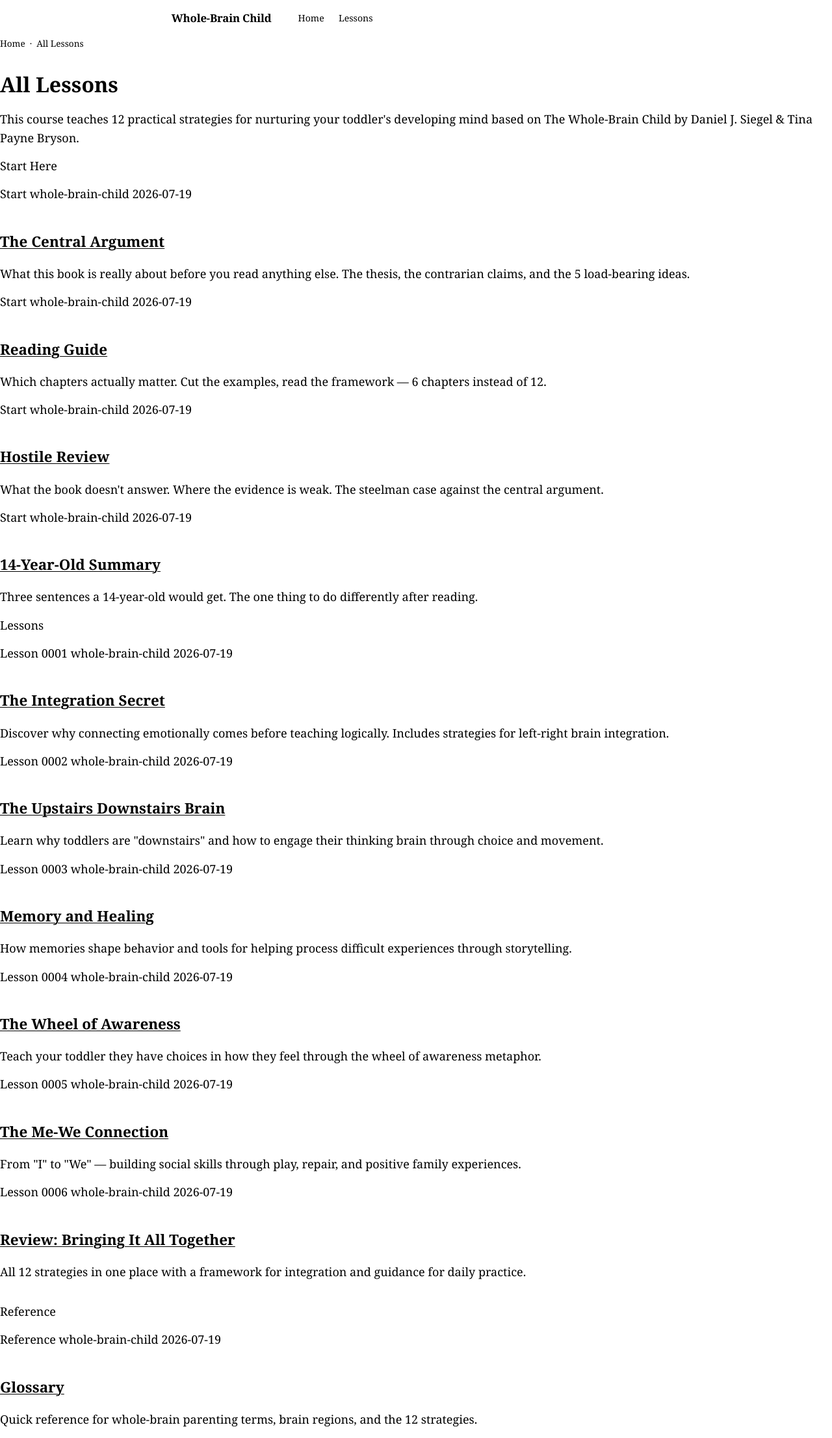
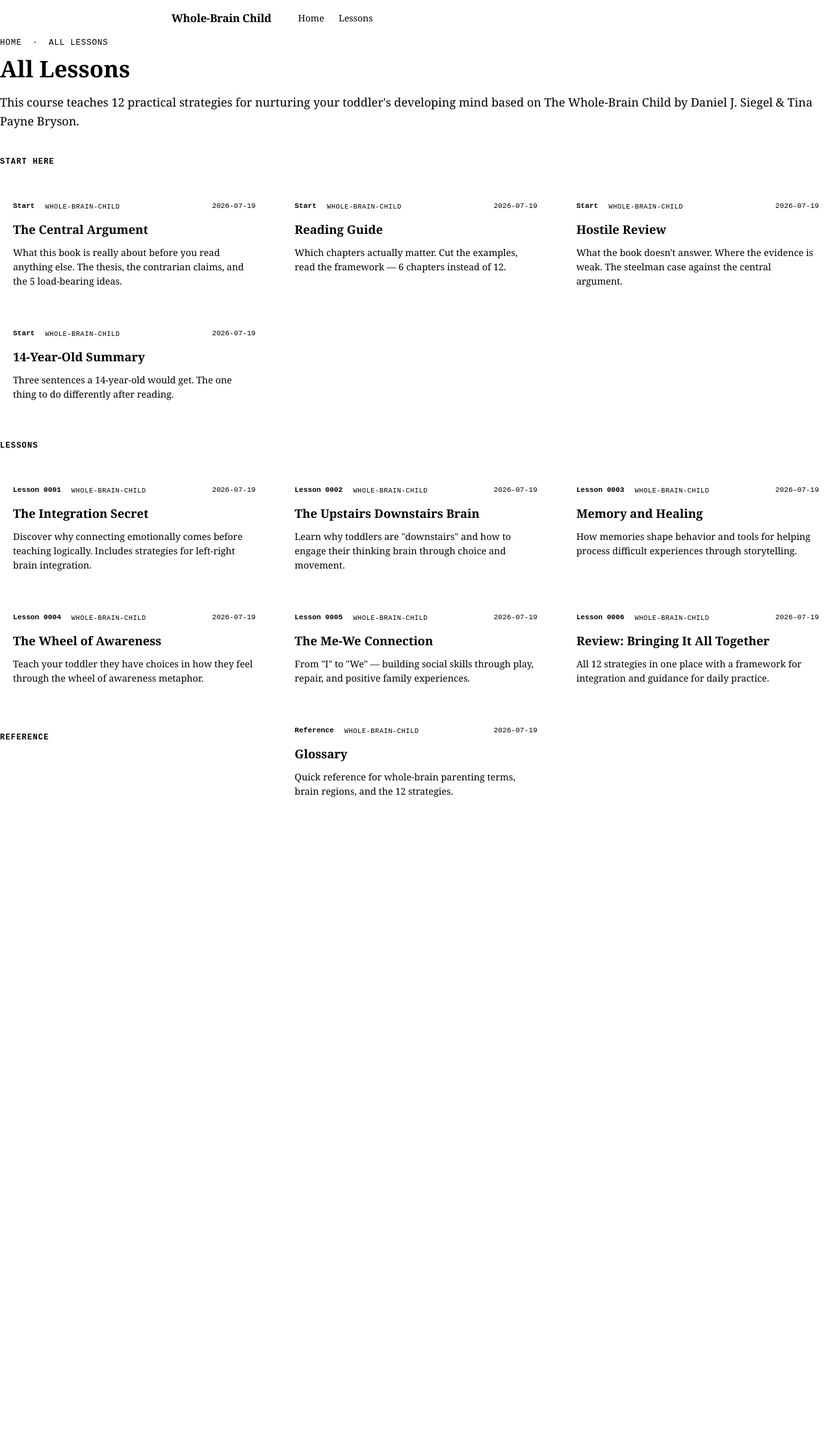
Before and after one commit to trinq/trinq.github.io, a Jekyll site: the page whole-brain-child/index.html, which Jekyll copies as it is, in a window 1280 px wide. Shown: the whole page at 65% size. Built offline with Jekyll 4.4.1, drawn with Linux system fonts in a browser that asks for light colours; after the commit the page ends 1280 px from its top, so only the background shows below that.

Commit message:
Add lesson index styles: card, lesson-grid, section-label
Co-authored-by: Cursor <cursoragent@cursor.com>

```diff
--- a/assets/css/reading.css
+++ b/assets/css/reading.css
@@ -1487,3 +1487,122 @@ body.home-body .ed-post-row:hover .ed-post-arrow {
     -webkit-line-clamp: 1;
   }
 }
+
+/* ─── Lesson Index Styles ─── */
+body.home-body .crumbs {
+  font-family: "Source Code Pro", "SF Mono", monospace;
+  font-size: 0.8rem;
+  color: var(--_ink-mute);
+  margin-bottom: 0.5rem;
+  text-transform: uppercase;
+  letter-spacing: 0.05em;
+}
+
+body.home-body .crumbs a {
+  color: var(--_accent);
+}
+
+body.home-body h1 {
+  font-family: "Iowan Old Style", "Source Serif Pro", Charter, Georgia, serif;
+  font-size: 2.2rem;
+  font-weight: 700;
+  color: var(--_ink);
+  margin: 0 0 1rem 0;
+  line-height: 1.2;
+}
+
+body.home-body .section-label {
+  font-family: "Source Code Pro", "SF Mono", monospace;
+  font-size: 0.75rem;
+  font-weight: 600;
+  text-transform: uppercase;
+  letter-spacing: 0.1em;
+  color: var(--_ink-mute);
+  border-bottom: 1px solid var(--_rule);
+  padding-bottom: 0.5rem;
+  margin: 2.5rem 0 1.25rem 0;
+}
+
+body.home-body .lesson-grid {
+  display: grid;
+  grid-template-columns: repeat(auto-fill, minmax(320px, 1fr));
+  gap: 1.25rem;
+  margin: 1rem 0 2rem 0;
+}
+
+body.home-body .card {
+  background: var(--_paper);
+  border: 1px solid var(--_rule);
+  border-radius: 4px;
+  padding: 1.25rem;
+  transition: border-color 0.2s ease, box-shadow 0.2s ease;
+}
+
+body.home-body .card:hover {
+  border-color: var(--_accent);
+  box-shadow: 0 2px 8px rgba(139, 44, 26, 0.08);
+}
+
+body.home-body .card-meta {
+  display: flex;
+  flex-wrap: wrap;
+  gap: 0.5rem;
+  align-items: center;
+  margin-bottom: 0.75rem;
+  font-family: "Source Code Pro", "SF Mono", monospace;
+  font-size: 0.7rem;
+}
+
+body.home-body .card-num {
+  color: var(--_accent);
+  font-weight: 600;
+}
+
+body.home-body .card-category-badge {
+  background: var(--_accent-soft);
+  color: var(--_accent);
+  padding: 0.15rem 0.5rem;
+  border-radius: 2px;
+  font-size: 0.65rem;
+  text-transform: uppercase;
+  letter-spacing: 0.05em;
+}
+
+body.home-body .card-time {
+  color: var(--_ink-mute);
+  margin-left: auto;
+}
+
+body.home-body .card-title {
+  font-family: "Iowan Old Style", "Source Serif Pro", Charter, Georgia, serif;
+  font-size: 1.15rem;
+  font-weight: 600;
+  margin: 0 0 0.5rem 0;
+  line-height: 1.3;
+}
+
+body.home-body .card-title a {
+  color: var(--_ink);
+  text-decoration: none;
+}
+
+body.home-body .card-title a:hover {
+  color: var(--_accent);
+}
+
+body.home-body .card-desc {
+  font-size: 0.9rem;
+  color: var(--_ink-soft);
+  line-height: 1.5;
+  margin: 0;
+}
+
+@media (max-width: 700px) {
+  body.home-body .lesson-grid {
+    grid-template-columns: 1fr;
+  }
+
+  body.home-body h1 {
+    font-size: 1.8rem;
+  }
+}
```
